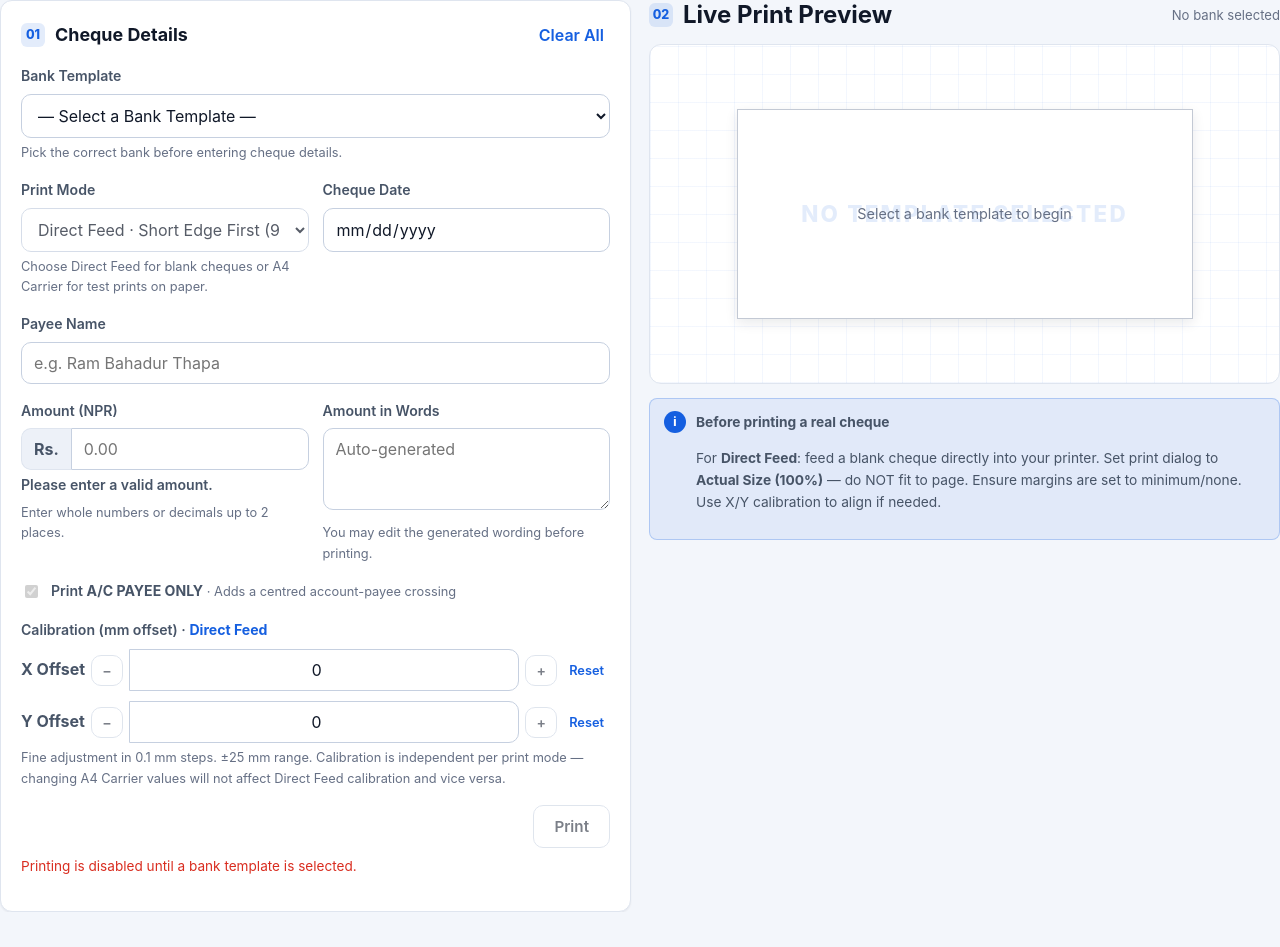
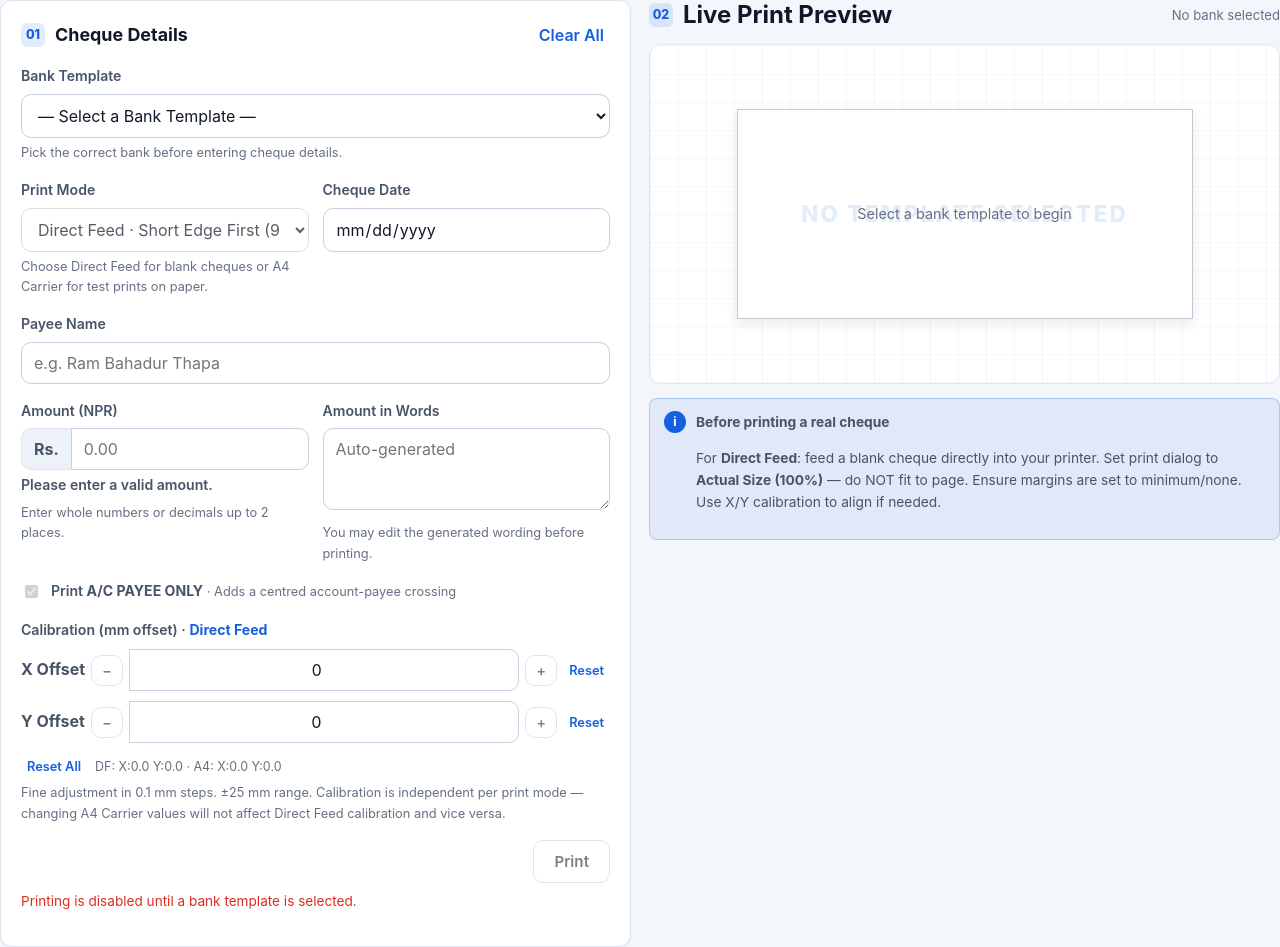
Before and after one commit to arjunramtel56/cheque_printer_system_fail3, a Next.js app: page / in a window 1280 px wide. Before the commit the page ends 912 px from the top, so only its background shows below. Built offline with nearby package versions, Linux system fonts and the light colour scheme.

Commit message:
Add middleware and SSG manifest files; implement cheque printing functionality with templates

```diff
--- a/components/Workspace.tsx
+++ b/components/Workspace.tsx
@@ -837,6 +837,82 @@ function CalibrationControl({ label, value, onChange, disabled }: CalibrationCon
   );
 }
 
+interface CalibrationGroupProps {
+  dfCalibration: Calibration;
+  a4Calibration: Calibration;
+  currentCalibration: Calibration;
+  setDfCalibration: React.Dispatch<React.SetStateAction<Calibration>>;
+  setA4Calibration: React.Dispatch<React.SetStateAction<Calibration>>;
+  setCurrentCalibration: React.Dispatch<React.SetStateAction<Calibration>>;
+  template: BankTemplate | null;
+  isDF: boolean;
+}
+
+function CalibrationGroup({
+  dfCalibration,
+  a4Calibration,
+  currentCalibration,
+  setDfCalibration,
+  setA4Calibration,
+  setCurrentCalibration,
+  template,
+  isDF,
+}: CalibrationGroupProps) {
+  const step = 0.1;
+
+  function setCalX(val: number) {
+    setCurrentCalibration((prev) => ({ ...prev, x: val }));
+  }
+
+  function setCalY(val: number) {
+    setCurrentCalibration((prev) => ({ ...prev, y: val }));
+  }
+
+  function resetX() {
+    setCurrentCalibration((prev) => ({ ...prev, x: 0 }));
+  }
+
+  function resetY() {
+    setCurrentCalibration((prev) => ({ ...prev, y: 0 }));
+  }
+
+  function resetAll() {
+    setCurrentCalibration({ x: 0, y: 0 });
+  }
+
+  return (
+    <>
+      <CalibrationControl
+        label="X Offset"
+        value={currentCalibration.x}
+        onChange={setCalX}
+        disabled={!template}
+      />
+      <CalibrationControl
+        label="Y Offset"
+        value={currentCalibration.y}
+        onChange={setCalY}
+        disabled={!template}
+      />
+      <div style={{ display: "flex", alignItems: "center", gap: 8, marginTop: 2 }}>
+        <button
+          type="button"
+          className="text-button"
+          disabled={!(template && (dfCalibration.x !== 0 || dfCalibration.y !== 0 || a4Calibration.x !== 0 || a4Calibration.y !== 0))}
+          onClick={resetAll}
+          title="Reset X and Y to 0 for current print mode"
+          style={{ fontSize: "0.8rem", padding: "4px 6px" }}
+        >
+          Reset All
+        </button>
+        <span style={{ fontSize: "0.78rem", color: "var(--text-muted)" }}>
+          DF: X:{dfCalibration.x.toFixed(1)} Y:{dfCalibration.y.toFixed(1)} · A4: X:{a4Calibration.x.toFixed(1)} Y:{a4Calibration.y.toFixed(1)}
+        </span>
+      </div>
+    </>
+  );
+}
+
 // ---------------------------------------------------------------------------
 // Template Selector
 // ---------------------------------------------------------------------------
@@ -982,14 +1058,6 @@ export default function Workspace() {
   function handleWordEdit(val: string) {
     wordOverrideRef.current = true;
     setAmountWords(val);
-  }
-
-  function setCalibrationX(val: number) {
-    setCurrentCalibration((prev) => ({ ...prev, x: val }));
-  }
-
-  function setCalibrationY(val: number) {
-    setCurrentCalibration((prev) => ({ ...prev, y: val }));
   }
 
   function handlePrint() {
@@ -1247,17 +1315,15 @@ export default function Workspace() {
                 </b>
               </span>
               <div style={{ display: "grid", gap: 10, marginTop: 8 }}>
-                <CalibrationControl
-                  label="X Offset"
-                  value={currentCalibration.x}
-                  onChange={setCalibrationX}
-                  disabled={!template}
-                />
-                <CalibrationControl
-                  label="Y Offset"
-                  value={currentCalibration.y}
-                  onChange={setCalibrationY}
-                  disabled={!template}
+                <CalibrationGroup
+                  dfCalibration={dfCalibration}
+                  a4Calibration={a4Calibration}
+                  currentCalibration={currentCalibration}
+                  setDfCalibration={setDfCalibration}
+                  setA4Calibration={setA4Calibration}
+                  setCurrentCalibration={setCurrentCalibration}
+                  template={template}
+                  isDF={isDF}
                 />
               </div>
               <small>
--- a/lib/templates.ts
+++ b/lib/templates.ts
@@ -27,7 +27,7 @@ export const BANK_TEMPLATES: BankTemplate[] = [
     profiles: {
       custom_short: { x: 10, y: 10, pageWidth: 210, pageHeight: 297, rotate: 90 },
       custom_long: { x: 10, y: 10, pageWidth: 210, pageHeight: 297, rotate: 0 },
-      a4_vertical: { x: 62.75, y: 20, pageWidth: 210, pageHeight: 297, rotate: 0 },
+      a4_vertical: { x: 9.75, y: 20, pageWidth: 210, pageHeight: 297, rotate: 0 },
       a4_horizontal: { x: 20, y: 50.75, pageWidth: 297, pageHeight: 210, rotate: 0 },
     },
   },
@@ -54,7 +54,7 @@ export const BANK_TEMPLATES: BankTemplate[] = [
     profiles: {
       custom_short: { x: 10, y: 10, pageWidth: 210, pageHeight: 297, rotate: 90 },
       custom_long: { x: 10, y: 10, pageWidth: 210, pageHeight: 297, rotate: 0 },
-      a4_vertical: { x: 62.75, y: 20, pageWidth: 210, pageHeight: 297, rotate: 0 },
+      a4_vertical: { x: 9.75, y: 20, pageWidth: 210, pageHeight: 297, rotate: 0 },
       a4_horizontal: { x: 20, y: 50.75, pageWidth: 297, pageHeight: 210, rotate: 0 },
     },
   },
@@ -81,7 +81,7 @@ export const BANK_TEMPLATES: BankTemplate[] = [
     profiles: {
       custom_short: { x: 10, y: 10, pageWidth: 210, pageHeight: 297, rotate: 90 },
       custom_long: { x: 10, y: 10, pageWidth: 210, pageHeight: 297, rotate: 0 },
-      a4_vertical: { x: 62.75, y: 20, pageWidth: 210, pageHeight: 297, rotate: 0 },
+      a4_vertical: { x: 9.75, y: 20, pageWidth: 210, pageHeight: 297, rotate: 0 },
       a4_horizontal: { x: 20, y: 50.75, pageWidth: 297, pageHeight: 210, rotate: 0 },
     },
   },
@@ -108,7 +108,7 @@ export const BANK_TEMPLATES: BankTemplate[] = [
     profiles: {
       custom_short: { x: 10, y: 10, pageWidth: 210, pageHeight: 297, rotate: 90 },
       custom_long: { x: 10, y: 10, pageWidth: 210, pageHeight: 297, rotate: 0 },
-      a4_vertical: { x: 62.75, y: 20, pageWidth: 210, pageHeight: 297, rotate: 0 },
+      a4_vertical: { x: 9.75, y: 20, pageWidth: 210, pageHeight: 297, rotate: 0 },
       a4_horizontal: { x: 20, y: 50.75, pageWidth: 297, pageHeight: 210, rotate: 0 },
     },
   },
@@ -135,7 +135,7 @@ export const BANK_TEMPLATES: BankTemplate[] = [
     profiles: {
       custom_short: { x: 10, y: 10, pageWidth: 210, pageHeight: 297, rotate: 90 },
       custom_long: { x: 10, y: 10, pageWidth: 210, pageHeight: 297, rotate: 0 },
-      a4_vertical: { x: 62.75, y: 20, pageWidth: 210, pageHeight: 297, rotate: 0 },
+      a4_vertical: { x: 9.75, y: 20, pageWidth: 210, pageHeight: 297, rotate: 0 },
       a4_horizontal: { x: 20, y: 50.75, pageWidth: 297, pageHeight: 210, rotate: 0 },
     },
   },
```
Also changed, not shown: app/print.css (+29 -6 lines), 2 other files (tests, documents, lock files or other folders).
